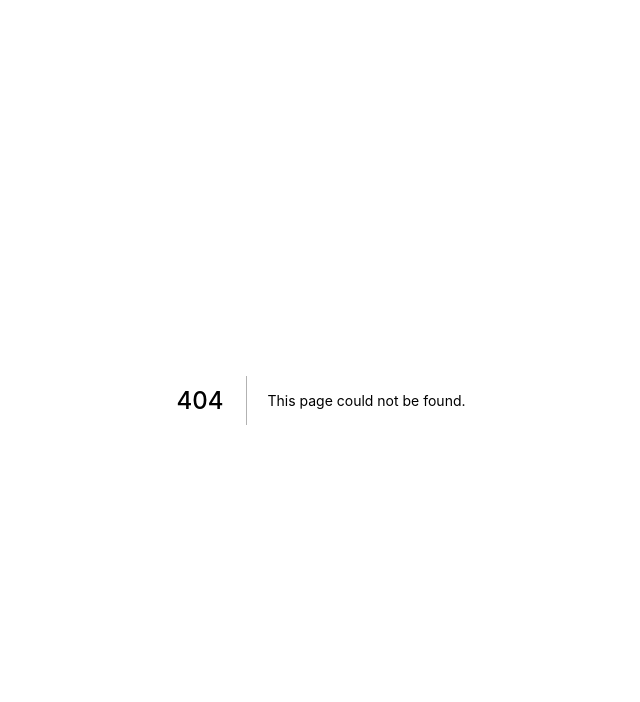
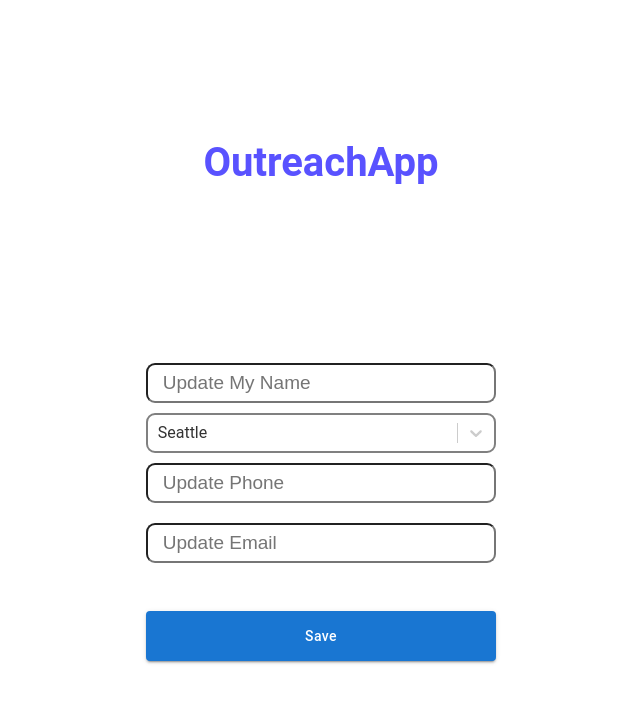
Before and after one commit to ShelterApp/OutreachAppWeb, a Next.js app: page /update-profile in a window 1280 px wide. Before the commit this address had no page. Shown: the top 702 px of the page, without its empty margins (319-959 px from the left). Built offline with nearby package versions, Linux system fonts and the light colour scheme.

Commit message:
update profile page

```diff
--- a/pages/_app.tsx
+++ b/pages/_app.tsx
@@ -33,7 +33,7 @@ function MyApp({ Component, pageProps }: AppProps) {
   const authCheck = (url: string) => {
     // redirect to login page if accessing a private page and not logged in
     setUser(userService.userValue);
-    const publicPaths = ["/login", "/sign-up", "/"];
+    const publicPaths = ["/login", "/sign-up", "/update-profile"];
     const path = url.split("?")[0];
     if (!userService.userValue && !publicPaths.includes(path)) {
       setAuthorized(false);
--- /dev/null
+++ b/pages/update-profile/index.tsx
@@ -0,0 +1,112 @@
+import type { NextPage } from "next";
+import Head from "component/Head";
+import { useForm, SubmitHandler } from "react-hook-form";
+import ErrorMessage from "component/ErrorMessage";
+import styles from "styles/Home.module.css";
+import TextInput from "component/TextInput";
+import Select from "component/Select";
+import Button from "component/Button";
+import stylesComponent from "component/Component.module.css";
+import { useState } from "react";
+import { useRouter } from "next/router";
+import { userService, alertService } from "services";
+
+const options = [
+  { value: "618563c781a92408a00bd1aa", label: "Seattle" },
+  { value: "618562de8f4e4f313fdc8111", label: "San Jose" },
+];
+
+type Inputs = {
+  orgCode: string;
+  name: string;
+  phone: string;
+  email: string;
+  password: string;
+};
+
+const UpdateProfile: NextPage = () => {
+  const router = useRouter();
+  const {
+    register,
+    handleSubmit,
+    watch,
+    formState: { errors },
+  } = useForm<Inputs>();
+  const onSubmit: SubmitHandler<Inputs> = (data) => {
+    let user = {
+      ...data,
+      regionId: region ? region.value : ''
+    }
+    console.log(user);
+
+  };
+  const [region, setRegion] = useState(options[0]);
+  const [message, setMessage] = useState('');
+
+  return (
+    <div className={styles.container}>
+      <main className={styles.main}>
+        <div className={styles.titleName}>OutreachApp</div>
+        <div className={styles.grid}>
+          <form onSubmit={handleSubmit(onSubmit)} style={{width:'100%'}}>
+            <div className={styles.grid}>
+            <TextInput
+              placeholder="Update My Name"
+              register = {register("name", { required: true })}
+            />
+            {errors.name && errors.name.type === "required" && (
+              <ErrorMessage>Please input name.</ErrorMessage>
+            )}
+            <Select placeholder="Update City" options={options} value={region} onChange={setRegion}/>
+            </div>
+            <TextInput
+              placeholder="Update Phone"
+              register = {register("phone", { required: true })}
+            />
+            {errors.phone && errors.phone.type === "required" && (
+              <ErrorMessage>Please input phone.</ErrorMessage>
+            )}
+            <TextInput
+              type="email"
+              register = {register("email", {
+                required: true,
+                pattern:
+                  /^(([^<>()\[\]\.,;:\s@\"]+(\.[^<>()\[\]\.,;:\s@\"]+)*)|(\".+\"))@(([^<>()[\]\.,;:\s@\"]+\.)+[^<>()[\]\.,;:\s@\"]{2,})$/i,
+              })}
+              placeholder="Update Email"
+            />
+            {errors.email && errors.email.type === "pattern" && (
+              <ErrorMessage>Email must be valid.</ErrorMessage>
+            )}
+            {errors.email && errors.email.type === "required" && (
+              <ErrorMessage>Please input email.</ErrorMessage>
+            )}
+            {
+              message && <ErrorMessage>{message}</ErrorMessage>
+            }
+             <div className={styles.grid}>
+                <Button text="Save" type='submit' onClick={()=>handleSubmit(onSubmit)
+                }></Button>
+              </div>
+            {/* <Button
+              type="submit"
+              variant="outlined"
+              size="large"
+              className={stylesComponent.card}
+              style={{
+                textTransform: "none",
+                borderRadius: 50,
+                backgroundColor: "#5952ff",
+                color: "white",
+              }}
+            >
+              Sign Up
+            </Button> */}
+          </form>
+        </div>
+      </main>
+    </div>
+  );
+};
+
+export default UpdateProfile;
```
